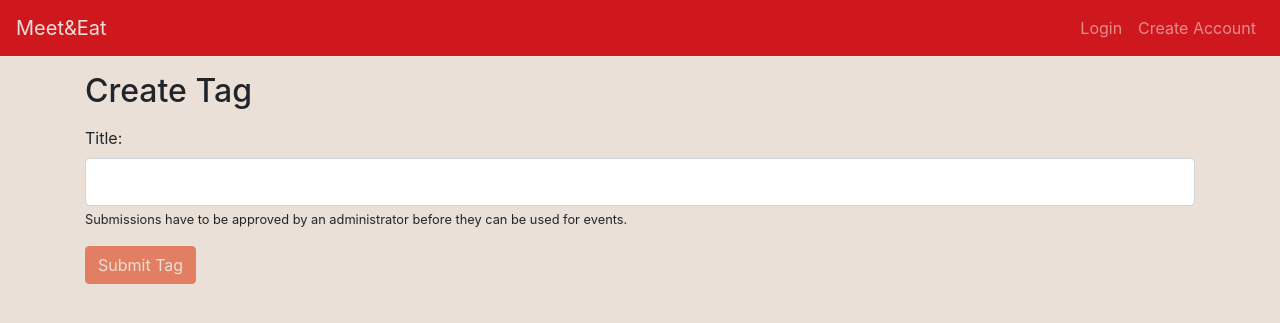
After one commit to alicekore/Meet-and-Eat, a Django app: page /tag/create/ in a window 1280 px wide. The commit adds this page. Shown: the top 323 px of the page. Run offline with Django 3.2, Linux system fonts and the light colour scheme; some libraries are stand-ins or nearby versions.

Commit message:
Tag Submission Form

```diff
--- /dev/null
+++ b/meeteat/meetandeat/forms/TagForm.py
@@ -0,0 +1,9 @@
+from django import forms
+from meetandeat.models import Tag
+
+
+class TagForm(forms.ModelForm):
+
+    class Meta:
+        model = Tag
+        fields = ['title']
--- /dev/null
+++ b/meeteat/meetandeat/templates/meetandeat/create-tag.html
@@ -0,0 +1,2 @@
+{% extends 'meetandeat/forms/tag-form.html' %}
+{% block formTitle %}Create Tag{% endblock %}
--- a/meeteat/meetandeat/templates/meetandeat/dashboard.html
+++ b/meeteat/meetandeat/templates/meetandeat/dashboard.html
@@ -6,6 +6,7 @@
 <div class="container">
     <h1 class="display-4">Latest Events</h1>
     <a href="{% url 'meetandeat:create-event' %}" class="btn btn-custom-primary">Create Event</a>
+    <a href="{% url 'meetandeat:create-tag' %}" class="btn btn-custom-primary">Submit Tag</a>
     {% block events %}
     {% endblock events %}
 </div>
--- /dev/null
+++ b/meeteat/meetandeat/templates/meetandeat/forms/tag-form.html
@@ -0,0 +1,20 @@
+{% extends "base.html" %}
+{% load tz %}
+{% block main %}
+<div class="container">
+    <h2 class="mb-3">{% block formTitle %}{% endblock %}</h2>
+    <form method="post">
+        {% csrf_token %}
+        <div class="form-group">
+            <label for="title">Title:</label>
+            <input type="text" class="form-control form-control-lg {% if form.title.errors %}is-invalid{%  endif %}"
+                id="title" name="title" maxlength="15" {% if form.title.value %}value="{{ form.title.value}}"
+                {% endif %} required>
+            <small>Submissions have to be approved by an administrator before they can be used for events.</small>
+
+            {% if form.title.errors %}<div class="invalid-feedback">Give a correct name</div>{%  endif %}
+        </div>
+        <button type="submit" class="btn btn-custom-primary">Submit Tag</button>
+    </form>
+</div>
+{% endblock %}
--- a/meeteat/meetandeat/urls.py
+++ b/meeteat/meetandeat/urls.py
@@ -18,5 +18,6 @@ urlpatterns = [
     path('mod/hide/<int:pk>/', modHide.as_view(), name='modHide'),
     path('mod/unhide/<int:pk>/', modUnhide.as_view(), name='modUnhide'),
     path('mod/unreport/<int:pk>/', modUnreport.as_view(), name='modUnreport'),
+    path('tag/create/', TagCreate.as_view(), name='create-tag'),
 
 ]
--- a/meeteat/meetandeat/views.py
+++ b/meeteat/meetandeat/views.py
@@ -7,7 +7,8 @@ from django.views import View
 from django.views.generic import ListView, CreateView, UpdateView, DetailView
 
 from .forms.EventForm import EventForm
-from .models import Event
+from .forms.TagForm import TagForm
+from .models import Event, Tag
 
 
 class UserIsInGroupMixin(UserPassesTestMixin):
@@ -63,6 +64,12 @@ class EventCreate(CreateView):
     def form_valid(self, form):
         form.instance.user = self.request.user
         return super().form_valid(form)
+
+class TagCreate(CreateView):
+    model = Tag
+    template_name = 'meetandeat/create-tag.html'
+    form_class = TagForm
+    success_url = reverse_lazy('meetandeat:index')
 
 
 @method_decorator(login_required, name='dispatch')
```
